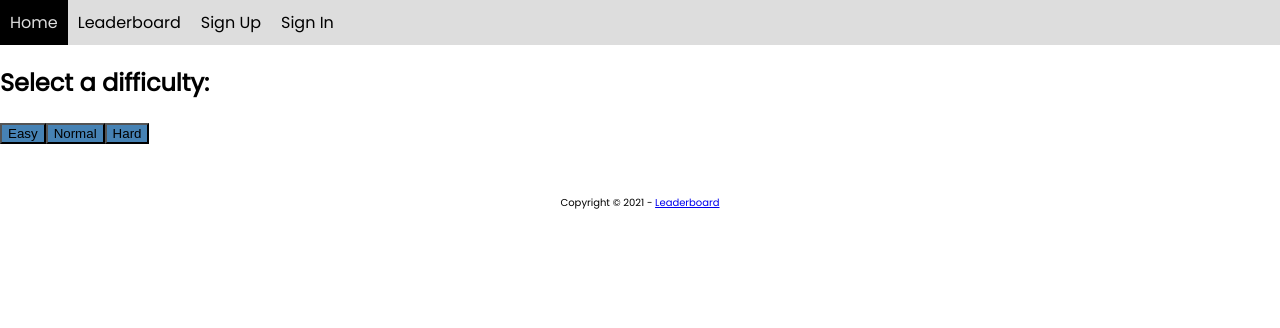
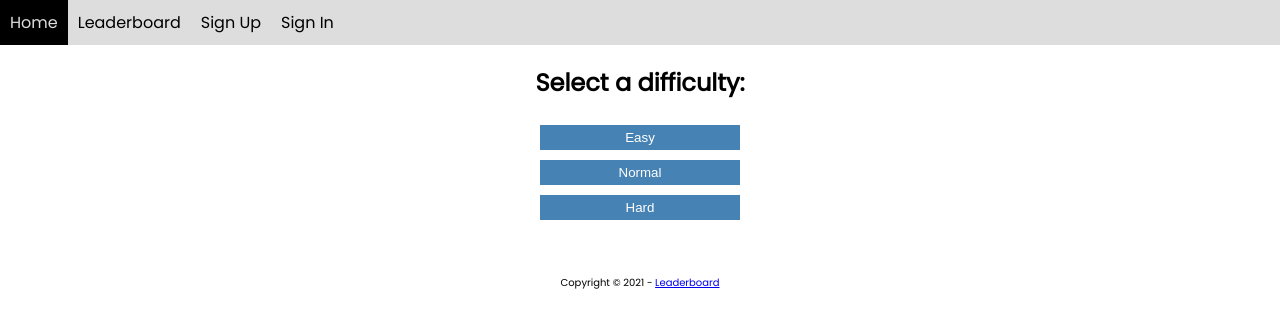
Before and after one commit to cajsoccer/gaem, a React (Create React App) app: page / in a window 1280 px wide. Shown: the top 328 px of the page. Built offline with nearby package versions, Linux system fonts and the light colour scheme.

Commit message:
more style

```diff
--- a/src/components/Button.js
+++ b/src/components/Button.js
@@ -3,17 +3,16 @@ import PropTypes from 'prop-types';
 const Button = props =>
 {
 	return (
-	<button className='btn' style={{backgroundColor: props.color}} onClick={props.onClick}>
+	<button className='btn' onClick={props.onClick}>
 		{props.text}
 	</button>
 	);
 }
 
-Button.defaultProps = {text: 'Add', color: 'steelblue'};
+Button.defaultProps = {text: 'Add'};
 Button.propTypes =
 {
 	text: PropTypes.string,
-	color: PropTypes.string,
 	onClick: PropTypes.func
 };
 
--- a/src/comps/Leaderboard.js
+++ b/src/comps/Leaderboard.js
@@ -29,8 +29,8 @@ const Leaderboard = props =>
 	}
 
 	return (
-		<div>
-			<table className="table">
+		<div className="leaderboard-container">
+			<table className="leaderboard">
 				<tr>
 		  			<th className="row-element">Avatar</th>
 		 			<th className="row-element">User</th>
@@ -47,7 +47,6 @@ const Leaderboard = props =>
 					);
 				})}
 			</table>
-			<a href='/'>Back to the Game</a>
 		</div>
 	);
 };
--- a/src/comps/SpeedPrompt.js
+++ b/src/comps/SpeedPrompt.js
@@ -3,7 +3,7 @@ import Button from "../components/Button";
 const SpeedPrompt = props =>
 {
 	return (
-		<div>
+		<div id="speed-prompt">
 			<h2>Select a difficulty: </h2>
 			<Button onClick={() => props.setSpeed(150)} text="Easy"></Button>
 			<Button onClick={() => props.setSpeed(100)} text="Normal"></Button>
--- a/src/index.css
+++ b/src/index.css
@@ -109,8 +109,8 @@ footer {
 
 body {
   font-family: 'Poppins', sans-serif;
-  margin: 0;
-  padding: 0;
+  margin     : 0;
+  padding    : 0;
 }
 
 .Board-container {
@@ -119,121 +119,165 @@ body {
 
 .Board-center {
   display: inline-block;
-	outline: 2px solid #000000;
-  margin: 0 auto;
+  outline: 2px solid #000000;
+  margin : 0 auto;
 }
 
 .row {
-	height: 20px;
+  height: 20px;
 }
 
 .box {
-	width: 20px;
-	height: 20px;
-	outline: 1px solid #e6e6e6;
+  width         : 20px;
+  height        : 20px;
+  outline       : 1px solid #e6e6e6;
   outline-offset: -1px;
-	display: inline-block;
-  transition: all 0.1s;
+  display       : inline-block;
+  transition    : all 0.1s;
 }
 
 h1 {
-  margin: auto;
-  width: 100%;
+  margin    : auto;
+  width     : 100%;
   text-align: center;
 }
 
 .red-box {
-	width: 20px;
-	height: 20px;
-	background: rgb(172, 41, 41);
-  outline: 1px solid rgb(231, 59, 59);
+  width         : 20px;
+  height        : 20px;
+  background    : rgb(172, 41, 41);
+  outline       : 1px solid rgb(231, 59, 59);
   outline-offset: -1px;
-	display: inline-block;
-  transition: all 0.1s;
+  display       : inline-block;
+  transition    : all 0.1s;
 }
 
 .blue-box {
-	width: 20px;
-	height: 20px;
-	background: rgb(59, 36, 189);
-	outline: 1px solid rgb(81, 69, 238);
+  width         : 20px;
+  height        : 20px;
+  background    : rgb(59, 36, 189);
+  outline       : 1px solid rgb(81, 69, 238);
   outline-offset: -1px;
-	display: inline-block;
-  transition: all 0.1s;
+  display       : inline-block;
+  transition    : all 0.1s;
 }
 
 .gold-cell {
-	background-color: gold;
-	outline: 2px solid black;
+  background:
+    linear-gradient(90deg, #0000 40%, rgba(255, 255, 255, 0.4) 50%, #0000 60%) #ffc72d;
+  background-size: 300% 100%;
+  animation      : shine 2s infinite;
+}
+
+@keyframes shine {
+  0% {
+    background-position: right;
+  }
+
+  100% {
+    background-position: left;
+  }
 }
 
 .silver-cell {
-	background-color: silver;
-	outline: 2px solid black;
+  background-color: silver;
 }
 
 .bronze-cell {
-	background-color: rgb(189, 128, 37);
-	outline: 2px solid black;
-}
-
-.row-element {
-	outline: 1px solid black;
+  background-color: #725a36;
 }
 
 .table {
-	outline: 3px solid black;
+  outline: 3px solid black;
 }
 
 .navbar {
   background-color: #dddddd;
-  margin: 0;
+  margin          : 0;
 }
 
 .navbar a {
-  padding: 10px;
+  padding        : 10px;
   text-decoration: none;
-  color: #000000;
-  display: inline-block;
-  transition: all 0.1s ease-in-out;
+  color          : #000000;
+  display        : inline-block;
+  transition     : all 0.1s ease-in-out;
 }
 
 .navbar a:hover {
-  padding: 10px;
-  text-decoration: none;
+  padding         : 10px;
+  text-decoration : none;
   background-color: #000000;
-  color: #ddd;
+  color           : #ddd;
 }
 
 footer {
-  margin-top: 50px;
-  font-size: 10px;
-  display: flex;
+  margin-top     : 50px;
+  font-size      : 10px;
+  display        : flex;
   justify-content: center;
 }
 
 .account-header {
   position: absolute;
-  top: 0;
-  right: 0;
-  margin: 0;
+  top     : 0;
+  right   : 0;
+  margin  : 0;
 }
 
 .logout-button {
-  vertical-align: top;
-  border: none;
+  vertical-align  : top;
+  border          : none;
   background-color: #ddd;
-  padding: 10px;
-  line-height: 1em;
-  font-size: 16px;
-  transition: all 0.1s ease-in-out;
+  padding         : 10px;
+  line-height     : 1em;
+  font-size       : 16px;
+  transition      : all 0.1s ease-in-out;
 }
 
 .logout-button:hover {
   background-color: #000;
-  color: #ddd;
+  color           : #ddd;
 }
 
 .profile-pic {
   height: 80px;
 }
+
+#speed-prompt {
+  margin         : auto;
+  display        : grid;
+  justify-content: center;
+}
+
+.btn {
+  border          : none;
+  padding         : 5px;
+  margin          : 5px;
+  color           : white;
+  background-color: steelblue;
+  transition      : all 0.1s ease-in-out;
+}
+
+.btn:hover {
+  background-color: #000;
+}
+
+.leaderboard-container {
+  padding: 10px;
+}
+
+.leaderboard {
+  margin         : 0 auto;
+  border-collapse: collapse;
+}
+
+.leaderboard tr {
+  border       : none;
+  border-bottom: 1px solid black;
+}
+
+.leaderboard th {
+  border : none;
+  padding: 5px;
+}
```
